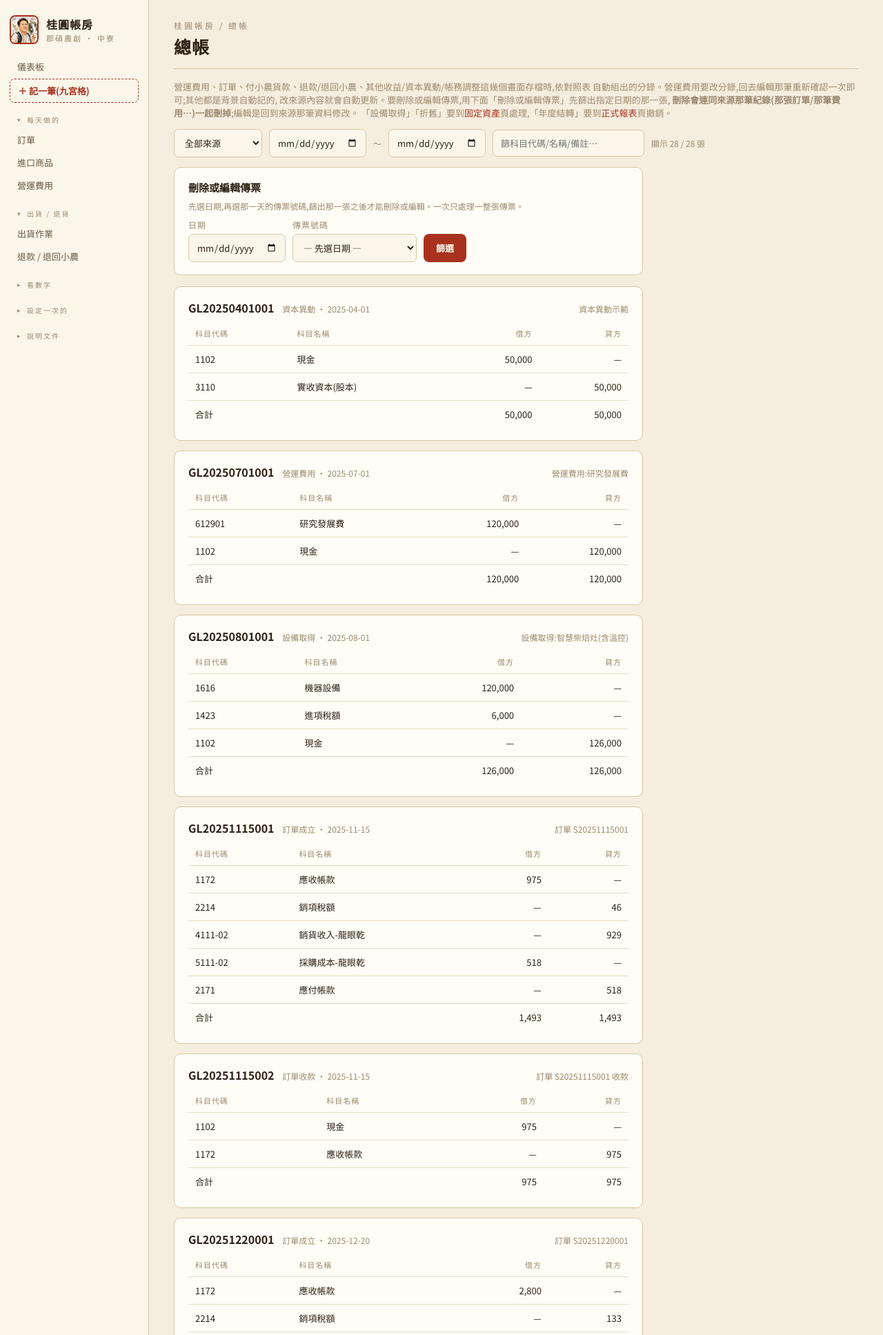
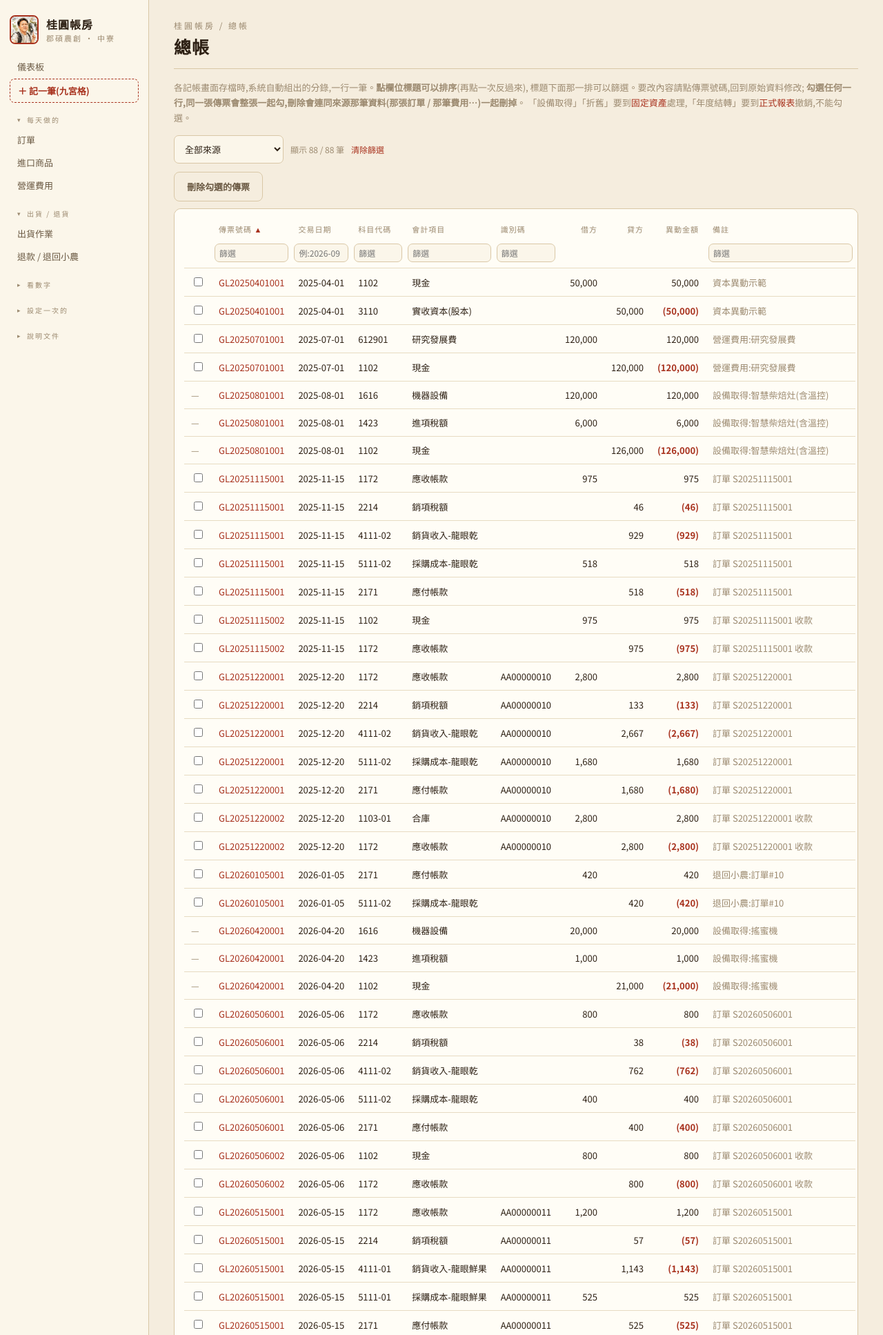
Before and after one commit to chihsuanwang/Jun-Shuo, a FastAPI app: page /ledger in a window 1280 px wide. Shown: the top 1935 px of the page at 69% size. Run offline with FastAPI, Linux system fonts and the light colour scheme; data comes from the database, SQL or seed files in the repository; parts of the project's set-up code (start-up, migrations or seed data) failed here and were passed over.

Commit message:
第 3 步:總帳照 1015 版改成一行一筆的大表格
- 欄位:勾選/傳票號碼/交易日期/科目代碼/會計項目/識別碼(發票號碼)/借方/貸方/異動金額/備註
- 點標題排序(再點反向)、表頭篩選、合計只算顯示中的
- 勾一行整張傳票一起勾,可一次刪多張;設備/折舊/年度結轉不能勾

Co-Authored-By: Claude Opus 5.5 <noreply@anthropic.com>

```diff
--- a/app/main.py
+++ b/app/main.py
@@ -1846,43 +1846,51 @@ async def adjustment_save(request: Request):
 
 
 # ---------- 總帳(進貨/營運費用/訂單/9宮格B類 自動過帳)-------
+LEDGER_SOURCES = {"order_sale": "訂單成立", "order_payment": "訂單收款", "goods_purchase": "進口商品(付小農)",
+                  "op_expense": "營運支出 / 其他支出", "other_income": "其他收益", "equity": "資本異動",
+                  "manual_adjustment": "帳務調整", "asset_acquire": "設備取得", "asset_depreciation": "折舊",
+                  "sales_return": "退款 / 退回小農", "year_closing": "年度結轉"}
+
+
+def _ledger_invoice_map():
+    """識別碼 = 發票號碼(2026-10-16 同仁確認)。依來源抓各自的發票號碼;沒有發票的留空。"""
+    m = {}
+    for r in q('SELECT order_id, tax_doc_no FROM "order" WHERE tax_doc_no IS NOT NULL AND tax_doc_no<>\'\''):
+        m[("order_sale", r["order_id"])] = m[("order_payment", r["order_id"])] = r["tax_doc_no"]
+    for st, sql in [("op_expense", "SELECT expense_id i, invoice_no v FROM op_expense"),
+                    ("other_income", "SELECT income_id i, invoice_no v FROM other_income"),
+                    ("goods_purchase", "SELECT purchase_id i, invoice_no v FROM goods_purchase")]:
+        for r in q(sql + " WHERE invoice_no IS NOT NULL AND invoice_no<>''"):
+            m[(st, r["i"])] = r["v"]
+    return m
+
+
+# ---------- 總帳(2026-10-16 照同事 1015 版「總帳」工作表)-------------------
+#   一行一筆分錄:勾選 / 傳票號碼 / 交易日期 / 科目代碼 / 會計項目 / 識別碼(發票號碼)/
+#   借方 / 貸方 / 異動金額(借 − 貸)/ 備註。預設依傳票號碼由小到大;點欄位標題排序、
+#   表頭下一排篩選(前端 JS)。勾選一行會把同一張傳票的所有行一起勾,刪除一次刪整張。
 @app.get("/ledger", response_class=HTMLResponse)
 def ledger_page(request: Request):
     src = request.query_params.get("source") or ""
     where, args = ["1=1"], []
-    if src in ("op_expense", "order_sale", "order_payment",
-               "goods_purchase", "other_income", "equity", "manual_adjustment",
-               "asset_acquire", "asset_depreciation", "sales_return", "year_closing"):
+    if src in LEDGER_SOURCES:
         where.append("source_type=?"); args.append(src)
     rows = q(f"""SELECT * FROM ledger_entry WHERE {' AND '.join(where)}
-                 ORDER BY voucher_no, entry_id""", args)   # 2026-10-08 同仁回饋:預設依傳票號碼由小到大
-    vouchers = []
-    seen = {}
+                 ORDER BY voucher_no, entry_id""", args)
+    inv = _ledger_invoice_map()
+    edit_cache = {}
     for r in rows:
-        if r["voucher_no"] not in seen:
-            seen[r["voucher_no"]] = dict(voucher_no=r["voucher_no"], entry_date=r["entry_date"],
-                                          source_type=r["source_type"], source_id=r["source_id"],
-                                          note=r["note"], lines=[], total_debit=0, total_credit=0)
-            vouchers.append(seen[r["voucher_no"]])
-        v = seen[r["voucher_no"]]
-        v["lines"].append(r)
-        v["total_debit"] += r["debit"] or 0
-        v["total_credit"] += r["credit"] or 0
-    # 2026-10-08 同仁回饋:要刪除 / 編輯傳票,必須先篩選「指定日期 + 指定傳票號碼」,
-    # 篩到那一張才出現刪除 / 編輯按鈕,一次只處理一整張傳票,不能批次勾選。
-    pick_date = request.query_params.get("date") or ""
-    pick_no = request.query_params.get("voucher") or ""
-    picked = None
-    if pick_date and pick_no:
-        picked = next((v for v in vouchers if v["voucher_no"] == pick_no and v["entry_date"] == pick_date), None)
-        if picked:
-            picked["edit_url"] = _voucher_edit_url(picked["source_type"], picked["source_id"])
-            picked["deletable"] = picked["source_type"] in _LEDGER_DELETERS
-            vouchers = [picked]
+        key = (r["source_type"], r["source_id"])
+        r["invoice_no"] = inv.get(key, "")
+        r["amount"] = (r["debit"] or 0) - (r["credit"] or 0)
+        r["deletable"] = r["source_type"] in _LEDGER_DELETERS
+        if key not in edit_cache:
+            edit_cache[key] = _voucher_edit_url(*key)
+        r["edit_url"] = edit_cache[key]
+        r["src_label"] = LEDGER_SOURCES.get(r["source_type"], r["source_type"])
     return tpl.TemplateResponse("ledger.html", dict(
-        request=request, active="ledger", vouchers=vouchers, src=src,
-        pick_date=pick_date, pick_no=pick_no, picked=picked,
-        all_vouchers=[(v["entry_date"], v["voucher_no"]) for v in seen.values()]))
+        request=request, active="ledger", rows=rows, src=src, sources=LEDGER_SOURCES,
+        total_debit=sum(r["debit"] or 0 for r in rows), total_credit=sum(r["credit"] or 0 for r in rows)))
 
 
 def _voucher_edit_url(source_type, source_id):
@@ -2227,16 +2235,25 @@ _LEDGER_DELETERS = {
 
 @app.post("/ledger/delete")
 async def ledger_delete(request: Request):
-    """一次只刪一整張傳票,而且日期跟傳票號碼都要對得上(2026-10-08 同仁回饋)。"""
-    f = await request.form()
-    date = (f.get("date") or "").strip()
-    vno = (f.get("voucher_no") or "").strip()
-    r = q1("SELECT source_type, source_id FROM ledger_entry WHERE voucher_no=? AND entry_date=? LIMIT 1",
-           (vno, date)) if (date and vno) else {}
-    if not r or r["source_type"] not in _LEDGER_DELETERS:
-        return RedirectResponse("/ledger?delerr=1", status_code=303)
-    _LEDGER_DELETERS[r["source_type"]](int(r["source_id"]))
-    return RedirectResponse(f"/ledger?deleted={vno}", status_code=303)
+    """勾選刪除(1015 版「總帳」工作表:只能一次刪除同一筆傳票號碼的全部,不可分開刪其中某一筆)。
+    收傳票號碼清單,每張找出來源、呼叫該來源自己的刪除邏輯(連來源資料一起刪)。
+    設備取得 / 折舊 / 年度結轉不能從這裡刪(要到固定資產 / 正式報表處理),會略過。"""
+    f = await request.form()
+    done, deleted, skipped = set(), [], []
+    for vno in dict.fromkeys(v.strip() for v in f.getlist("voucher_no") if v.strip()):
+        r = q1("SELECT source_type, source_id FROM ledger_entry WHERE voucher_no=? LIMIT 1", (vno,))
+        if not r:
+            continue
+        key = (r["source_type"], r["source_id"])
+        if r["source_type"] not in _LEDGER_DELETERS:
+            skipped.append(vno); continue
+        if key not in done:
+            _LEDGER_DELETERS[r["source_type"]](int(r["source_id"]))
+            done.add(key)
+        deleted.append(vno)
+    from urllib.parse import quote
+    return RedirectResponse(f"/ledger?deleted={quote(','.join(deleted))}&skipped={quote(','.join(skipped))}",
+                            status_code=303)
 
 
 # ---------- 出貨作業:揀貨單 / 標籤 / 食品標示 ---------------
--- a/app/static/app.css
+++ b/app/static/app.css
@@ -159,6 +159,15 @@ table.stmt thead th:nth-child(2), table.stmt tbody td:nth-child(2) { text-align:
 /* 總帳傳票表格:科目名稱靠左(合計列第二格是金額,不套) */
 table.vt thead th:nth-child(2), table.vt tbody tr:not(.sum) td:nth-child(2) { text-align: left; }
 
+/* --- 總帳(2026-10-16,照 1015 版一行一筆的大表格)--- */
+table.gl th.sortable { cursor: pointer; user-select: none; white-space: nowrap; }
+table.gl th.sortable::after { content: attr(data-arrow); color: var(--seal); }
+table.gl th, table.gl td { text-align: left; white-space: nowrap; }
+table.gl th[data-num], table.gl td.r { text-align: right; }
+table.gl tr.filters th { padding: 4px 4px 8px; }
+table.gl tr.filters input { padding: 4px 6px; font-size: 12px; min-width: 70px; }
+table.gl tbody tr.picked { background: #F6E3D6; }
+
 /* --- 列印(揀貨單 / 標籤 / 食品標示) --- */
 @media print {
   .side, .print-hide, .head a, .head button, nav { display: none !important; }
--- a/app/templates/base.html
+++ b/app/templates/base.html
@@ -11,7 +11,7 @@
 <meta name="apple-mobile-web-app-title" content="桂圓帳房">
 <link rel="apple-touch-icon" href="/static/icon-180.png">
 <link rel="stylesheet" href="https://fonts.googleapis.com/css2?family=Noto+Serif+TC:wght@500;700;900&family=Noto+Sans+TC:wght@400;500;700&display=swap">
-<link rel="stylesheet" href="/static/app.css?v=25">
+<link rel="stylesheet" href="/static/app.css?v=26">
 </head>
 <body>
 <div class="shell">
--- a/app/templates/ledger.html
+++ b/app/templates/ledger.html
@@ -6,139 +6,148 @@
   <h1 class="serif">總帳</h1>
 </div></div>
 <hr class="rule">
-<p class="muted" style="font-size:13px;margin:-4px 0 14px">
-  營運費用、訂單、付小農貨款、退款/退回小農、其他收益/資本異動/帳務調整這幾個畫面存檔時,依對照表
-  自動組出的分錄。營運費用要改分錄,回去編輯那筆重新確認一次即可;其他都是背景自動記的,
-  改來源內容就會自動更新。要刪除或編輯傳票,用下面「刪除或編輯傳票」先篩出指定日期的那一張,
-  <b>刪除會連同來源那筆紀錄(那張訂單/那筆費用…)一起刪掉</b>;編輯是回到來源那筆資料修改。
-  「設備取得」「折舊」要到<a href="/assets">固定資產</a>頁處理,「年度結轉」要到<a href="/statements">正式報表</a>頁撤銷。
+{% set qp = request.query_params %}
+{% if qp.get('deleted') %}<div class="ok">已刪除傳票 {{ qp.get('deleted') }}(來源那筆資料也一起刪了)。</div>{% endif %}
+{% if qp.get('skipped') %}<div class="ok" style="background:#F6E3D6;border-color:#E4B79C;color:#A8321E">{{ qp.get('skipped') }} 是設備取得 / 折舊 / 年度結轉,不能從這裡刪,沒有動。</div>{% endif %}
+<p class="muted" style="font-size:13px;margin:-4px 0 14px;line-height:1.7">
+  各記帳畫面存檔時,系統自動組出的分錄,一行一筆。<b>點欄位標題可以排序</b>(再點一次反過來),
+  標題下面那一排可以篩選。要改內容請點傳票號碼,回到原始資料修改;
+  <b>勾選任何一行,同一張傳票會整張一起勾,刪除會連同來源那筆資料(那張訂單 / 那筆費用…)一起刪掉</b>。
+  「設備取得」「折舊」要到<a href="/assets">固定資產</a>處理,「年度結轉」要到<a href="/statements">正式報表</a>撤銷,不能勾選。
 </p>
 
-<div style="display:flex;gap:10px;flex-wrap:wrap;margin-bottom:14px;align-items:center">
-  <form method="get" action="/ledger" style="display:flex;gap:10px">
-    <select name="source" onchange="this.form.submit()">
-      <option value="" {{ 'selected' if not src }}>全部來源</option>
-      <option value="op_expense" {{ 'selected' if src == 'op_expense' }}>營運費用</option>
-      <option value="order_sale" {{ 'selected' if src == 'order_sale' }}>訂單成立</option>
-      <option value="order_payment" {{ 'selected' if src == 'order_payment' }}>訂單收款</option>
-      <option value="goods_purchase" {{ 'selected' if src == 'goods_purchase' }}>進口商品</option>
-      <option value="other_income" {{ 'selected' if src == 'other_income' }}>其他收益</option>
-      <option value="equity" {{ 'selected' if src == 'equity' }}>資本異動</option>
-      <option value="manual_adjustment" {{ 'selected' if src == 'manual_adjustment' }}>帳務調整</option>
-      <option value="asset_acquire" {{ 'selected' if src == 'asset_acquire' }}>設備取得</option>
-      <option value="asset_depreciation" {{ 'selected' if src == 'asset_depreciation' }}>折舊</option>
-      <option value="sales_return" {{ 'selected' if src == 'sales_return' }}>退款/退回小農</option>
-      <option value="year_closing" {{ 'selected' if src == 'year_closing' }}>年度結轉</option>
-    </select>
-  </form>
-  <input id="fDate1" type="date" style="width:auto">
-  <span class="muted" style="font-size:12px">～</span>
-  <input id="fDate2" type="date" style="width:auto">
-  <input id="fKw" type="text" placeholder="篩科目代碼/名稱/備註…" style="width:220px">
+<form method="get" action="/ledger" style="display:flex;gap:10px;margin-bottom:12px;align-items:center;flex-wrap:wrap">
+  <select name="source" onchange="this.form.submit()" style="width:auto">
+    <option value="" {{ 'selected' if not src }}>全部來源</option>
+    {% for k, v in sources.items() %}<option value="{{ k }}" {{ 'selected' if src == k }}>{{ v }}</option>{% endfor %}
+  </select>
   <span id="fCount" class="muted" style="font-size:12px"></span>
+  <a href="#" id="clearF" style="font-size:12px">清除篩選</a>
+</form>
+
+<form method="post" action="/ledger/delete" id="delForm"
+      onsubmit="var n=document.querySelectorAll('.vchk:checked').length; if(!n){alert('請先勾選要刪除的傳票。');return false;} return confirm('確定刪除勾選的傳票?同一張傳票整張刪掉,連同來源那筆資料一起刪,不能復原。');">
+<div style="margin-bottom:10px;display:flex;gap:10px;align-items:center">
+  <button type="submit" class="ghost">刪除勾選的傳票</button>
+  <span id="selInfo" class="muted" style="font-size:12px"></span>
 </div>
-
-{% if request.query_params.get('deleted') %}<div class="ok">傳票 {{ request.query_params.get('deleted') }} 已刪除(來源那筆紀錄也一起刪了)。</div>{% endif %}
-{% if request.query_params.get('delerr') %}<div class="ok" style="background:#F6E3D6;border-color:#E4B79C;color:#A8321E">找不到這個日期的這張傳票,或這類傳票不能從這裡刪,沒有刪除任何東西。</div>{% endif %}
-
-<div class="card" style="max-width:680px;margin-bottom:16px">
-  <h3 class="serif">刪除或編輯傳票</h3>
-  <p class="muted" style="font-size:12px;margin:-4px 0 10px">先選日期,再選那一天的傳票號碼,篩出那一張之後才能刪除或編輯。一次只處理一整張傳票。</p>
-  <form method="get" action="/ledger" style="display:flex;gap:10px;flex-wrap:wrap;align-items:end">
-    <div><label>日期</label><input type="date" name="date" id="pickDate" value="{{ pick_date }}" required style="width:auto"></div>
-    <div><label>傳票號碼</label><select name="voucher" id="pickNo" required style="min-width:180px"></select></div>
-    <button type="submit">篩選</button>
-    {% if pick_date or pick_no %}<a href="/ledger" style="align-self:center">清除篩選</a>{% endif %}
-  </form>
-  {% if pick_date and pick_no and not picked %}
-  <p class="neg" style="font-size:13px;margin-top:10px">{{ pick_date }} 沒有 {{ pick_no }} 這張傳票。</p>
-  {% endif %}
-  {% if picked %}
-  <div style="display:flex;gap:10px;flex-wrap:wrap;margin-top:14px;align-items:center">
-    {% if picked.deletable %}
-    <form method="post" action="/ledger/delete" style="display:inline"
-          onsubmit="return confirm('確定刪除傳票 {{ picked.voucher_no }}?{% if picked.source_type in ('order_sale','order_payment') %}這張傳票來自訂單,會把整張訂單(含成立、收款兩張傳票)一起刪掉。{% else %}產生這張傳票的原始紀錄也會一起刪掉。{% endif %}不能復原。')">
-      <input type="hidden" name="date" value="{{ picked.entry_date }}">
-      <input type="hidden" name="voucher_no" value="{{ picked.voucher_no }}">
-      <button type="submit" style="background:var(--seal);border-color:var(--seal)">刪除整張傳票</button>
-    </form>
+<div class="card" style="overflow-x:auto;padding:12px 14px">
+  <table class="gl" id="glTable">
+    <thead>
+      <tr>
+        <th style="width:34px"></th>
+        <th data-k="v" data-t="s" class="sortable">傳票號碼</th>
+        <th data-k="d" data-t="s" class="sortable">交易日期</th>
+        <th data-k="c" data-t="s" class="sortable">科目代碼</th>
+        <th data-k="n" data-t="s" class="sortable">會計項目</th>
+        <th data-k="i" data-t="s" class="sortable">識別碼</th>
+        <th data-k="dr" data-t="n" class="sortable" data-num>借方</th>
+        <th data-k="cr" data-t="n" class="sortable" data-num>貸方</th>
+        <th data-k="a" data-t="n" class="sortable" data-num>異動金額</th>
+        <th data-k="m" data-t="s" class="sortable">備註</th>
+      </tr>
+      <tr class="filters">
+        <th></th>
+        <th><input data-f="v" placeholder="篩選"></th>
+        <th><input data-f="d" placeholder="例:2026-09"></th>
+        <th><input data-f="c" placeholder="篩選"></th>
+        <th><input data-f="n" placeholder="篩選"></th>
+        <th><input data-f="i" placeholder="篩選"></th>
+        <th></th><th></th><th></th>
+        <th><input data-f="m" placeholder="篩選"></th>
+      </tr>
+    </thead>
+    <tbody>
+    {% for r in rows %}
+      <tr data-v="{{ r.voucher_no }}" data-d="{{ r.entry_date }}" data-c="{{ r.account_code }}" data-n="{{ r.account_name }}"
+          data-i="{{ r.invoice_no }}" data-dr="{{ r.debit or 0 }}" data-cr="{{ r.credit or 0 }}" data-a="{{ r.amount }}"
+          data-m="{{ r.note or '' }} {{ r.src_label }}" data-o="{{ loop.index }}">
+        <td>{% if r.deletable %}<input type="checkbox" class="vchk" name="voucher_no" value="{{ r.voucher_no }}" style="width:auto">{% else %}<span class="muted" title="要到固定資產 / 正式報表處理">—</span>{% endif %}</td>
+        <td>{% if r.edit_url %}<a href="{{ r.edit_url }}" title="到原始資料修改({{ r.src_label }})">{{ r.voucher_no }}</a>{% else %}{{ r.voucher_no }}{% endif %}</td>
+        <td>{{ r.entry_date }}</td>
+        <td>{{ r.account_code }}</td>
+        <td>{{ r.account_name }}</td>
+        <td>{{ r.invoice_no }}</td>
+        <td class="r">{{ r.debit|money if r.debit else '' }}</td>
+        <td class="r">{{ r.credit|money if r.credit else '' }}</td>
+        <td class="r {{ 'neg' if r.amount < 0 }}">{% if r.amount < 0 %}({{ (-r.amount)|money }}){% else %}{{ r.amount|money }}{% endif %}</td>
+        <td class="muted">{{ r.note or '' }}</td>
+      </tr>
+    {% else %}
+      <tr><td colspan="10" class="muted" style="text-align:left">還沒有分錄。開一張訂單或記一筆營運支出,存檔後就會出現在這裡。</td></tr>
+    {% endfor %}
+    </tbody>
+    {% if rows %}
+    <tfoot><tr class="sum"><td colspan="6" class="r">顯示中的合計</td>
+      <td class="r" id="sumDr">{{ total_debit|money }}</td><td class="r" id="sumCr">{{ total_credit|money }}</td>
+      <td class="r" id="sumA"></td><td></td></tr></tfoot>
     {% endif %}
-    {% if picked.edit_url %}<a href="{{ picked.edit_url }}"><button type="button" class="ghost">編輯(到原始資料修改)</button></a>{% endif %}
-    {% if not picked.deletable %}
-    <span class="muted" style="font-size:12px">{% if picked.source_type == 'year_closing' %}年度結轉要到「正式報表」撤銷{% else %}設備取得 / 折舊要到「固定資產」頁處理{% endif %},這裡不能直接刪。</span>
-    {% endif %}
-  </div>
-  {% endif %}
-</div>
-
-{% for v in vouchers %}
-<div class="card voucher-card" data-date="{{ v.entry_date }}"
-     data-kw="{{ v.voucher_no }} {{ v.note or '' }} {% for l in v.lines %}{{ l.account_code }} {{ l.account_name }} {% endfor %}"
-     style="max-width:680px;margin-bottom:14px">
-  <div style="display:flex;justify-content:space-between;align-items:baseline">
-    <div>
-      <b>{{ v.voucher_no }}</b>
-      <span class="muted" style="font-size:12px;margin-left:8px">
-        {{ {'op_expense':'營運費用','order_sale':'訂單成立','order_payment':'訂單收款',
-            'goods_purchase':'進口商品','other_income':'其他收益','equity':'資本異動',
-            'manual_adjustment':'帳務調整','asset_acquire':'設備取得','asset_depreciation':'折舊',
-            'sales_return':'退款/退回小農','year_closing':'年度結轉'}.get(v.source_type, v.source_type) }}
-        · {{ v.entry_date }}
-      </span></div>
-    <div class="muted" style="font-size:12px">{{ v.note or '' }}</div>
-  </div>
-  <table class="vt" style="margin-top:8px">
-    <thead><tr><th>科目代碼</th><th>科目名稱</th><th data-num>借方</th><th data-num>貸方</th></tr></thead>
-    <tbody>
-      {% for l in v.lines %}
-      <tr><td>{{ l.account_code }}</td><td>{{ l.account_name }}</td>
-        <td class="r">{{ l.debit|money if l.debit else '—' }}</td>
-        <td class="r">{{ l.credit|money if l.credit else '—' }}</td></tr>
-      {% endfor %}
-      <tr class="sum"><td colspan="2">合計</td><td class="r">{{ v.total_debit|money }}</td><td class="r">{{ v.total_credit|money }}</td></tr>
-    </tbody>
   </table>
 </div>
-{% else %}
-<p class="muted">還沒有分錄。開一張訂單或記一筆營運費用,存檔後就會出現在這裡。</p>
-{% endfor %}
+</form>
 
 <script>
 (function () {
-  // 刪除 / 編輯的篩選:選了日期才列出那一天的傳票號碼
-  var ALL = {{ all_vouchers | tojson }}, pickDate = document.getElementById('pickDate'),
-      pickNo = document.getElementById('pickNo'), cur = {{ pick_no | tojson }};
-  function fillNos() {
-    var d = pickDate.value, list = ALL.filter(function (x) { return x[0] === d; });
-    pickNo.innerHTML = '';
-    var first = document.createElement('option');
-    first.value = ''; first.textContent = d ? (list.length ? '— 選傳票號碼 —' : '這天沒有傳票') : '— 先選日期 —';
-    pickNo.appendChild(first);
-    list.forEach(function (x) {
-      var o = document.createElement('option'); o.value = x[1]; o.textContent = x[1];
-      if (x[1] === cur) o.selected = true;
-      pickNo.appendChild(o);
+  var tb = document.querySelector('#glTable tbody');
+  if (!tb) return;
+  var rows = [].slice.call(tb.querySelectorAll('tr[data-v]'));
+  var inputs = [].slice.call(document.querySelectorAll('#glTable input[data-f]'));
+  var cnt = document.getElementById('fCount'), sel = document.getElementById('selInfo');
+  function money(n) { return Math.round(n).toLocaleString(); }
+
+  // --- 篩選:每欄「包含」這段文字 ---
+  function apply() {
+    var dr = 0, cr = 0, shown = 0;
+    rows.forEach(function (r) {
+      var ok = inputs.every(function (i) {
+        var v = (i.value || '').trim().toLowerCase();
+        return !v || (r.dataset[i.dataset.f] || '').toLowerCase().indexOf(v) !== -1;
+      });
+      r.hidden = !ok;
+      if (ok) { shown++; dr += +r.dataset.dr; cr += +r.dataset.cr; }
+    });
+    cnt.textContent = '顯示 ' + shown + ' / ' + rows.length + ' 筆';
+    var a = dr - cr;
+    document.getElementById('sumDr').textContent = money(dr);
+    document.getElementById('sumCr').textContent = money(cr);
+    document.getElementById('sumA').textContent = a < 0 ? '(' + money(-a) + ')' : money(a);
+  }
+  inputs.forEach(function (i) { i.addEventListener('input', apply); });
+  document.getElementById('clearF').addEventListener('click', function (e) {
+    e.preventDefault(); inputs.forEach(function (i) { i.value = ''; }); apply();
+  });
+
+  // --- 排序:點標題依那一欄排,再點一次反過來;預設依傳票號碼由小到大 ---
+  var cur = { k: 'v', dir: 1 };
+  function sortBy(k, t, dir) {
+    rows.sort(function (x, y) {
+      var a = x.dataset[k], b = y.dataset[k], c;
+      if (t === 'n') c = (+a) - (+b); else c = a < b ? -1 : a > b ? 1 : 0;
+      return c * dir || ((+x.dataset.o) - (+y.dataset.o));
+    });
+    rows.forEach(function (r) { tb.appendChild(r); });
+    document.querySelectorAll('#glTable th.sortable').forEach(function (h) {
+      h.dataset.arrow = h.dataset.k === k ? (dir > 0 ? ' ▲' : ' ▼') : '';
     });
   }
-  pickDate.addEventListener('change', function () { cur = ''; fillNos(); });
-  fillNos();
-})();
-(function () {
-  var cards = [].slice.call(document.querySelectorAll('.voucher-card'));
-  var d1 = document.getElementById('fDate1'), d2 = document.getElementById('fDate2'),
-      kw = document.getElementById('fKw'), cnt = document.getElementById('fCount');
-  function apply() {
-    var a = d1.value, b = d2.value, k = (kw.value || '').trim().toLowerCase();
-    var shown = 0;
-    cards.forEach(function (c) {
-      var date = c.dataset.date, hay = c.dataset.kw.toLowerCase();
-      var ok = (!a || date >= a) && (!b || date <= b) && (!k || hay.indexOf(k) !== -1);
-      c.hidden = !ok;
-      if (ok) shown++;
+  document.querySelectorAll('#glTable th.sortable').forEach(function (h) {
+    h.addEventListener('click', function () {
+      var dir = (cur.k === h.dataset.k) ? -cur.dir : 1;
+      cur = { k: h.dataset.k, dir: dir };
+      sortBy(h.dataset.k, h.dataset.t, dir);
     });
-    cnt.textContent = cards.length ? ('顯示 ' + shown + ' / ' + cards.length + ' 張') : '';
-  }
-  [d1, d2, kw].forEach(function (el) { el.addEventListener('input', apply); });
+  });
+  sortBy('v', 's', 1);
+
+  // --- 勾選:同一張傳票整張一起勾 ---
+  tb.addEventListener('change', function (e) {
+    if (!e.target.classList.contains('vchk')) return;
+    var v = e.target.value, on = e.target.checked;
+    tb.querySelectorAll('.vchk').forEach(function (c) { if (c.value === v) c.checked = on; });
+    rows.forEach(function (r) { if (r.dataset.v === v) r.classList.toggle('picked', on); });
+    var vs = new Set([].slice.call(tb.querySelectorAll('.vchk:checked')).map(function (c) { return c.value; }));
+    sel.textContent = vs.size ? '已勾選 ' + vs.size + ' 張傳票' : '';
+  });
   apply();
 })();
 </script>
```
Also changed, not shown: app/docs/工作日誌.md (+30 -0 lines).
